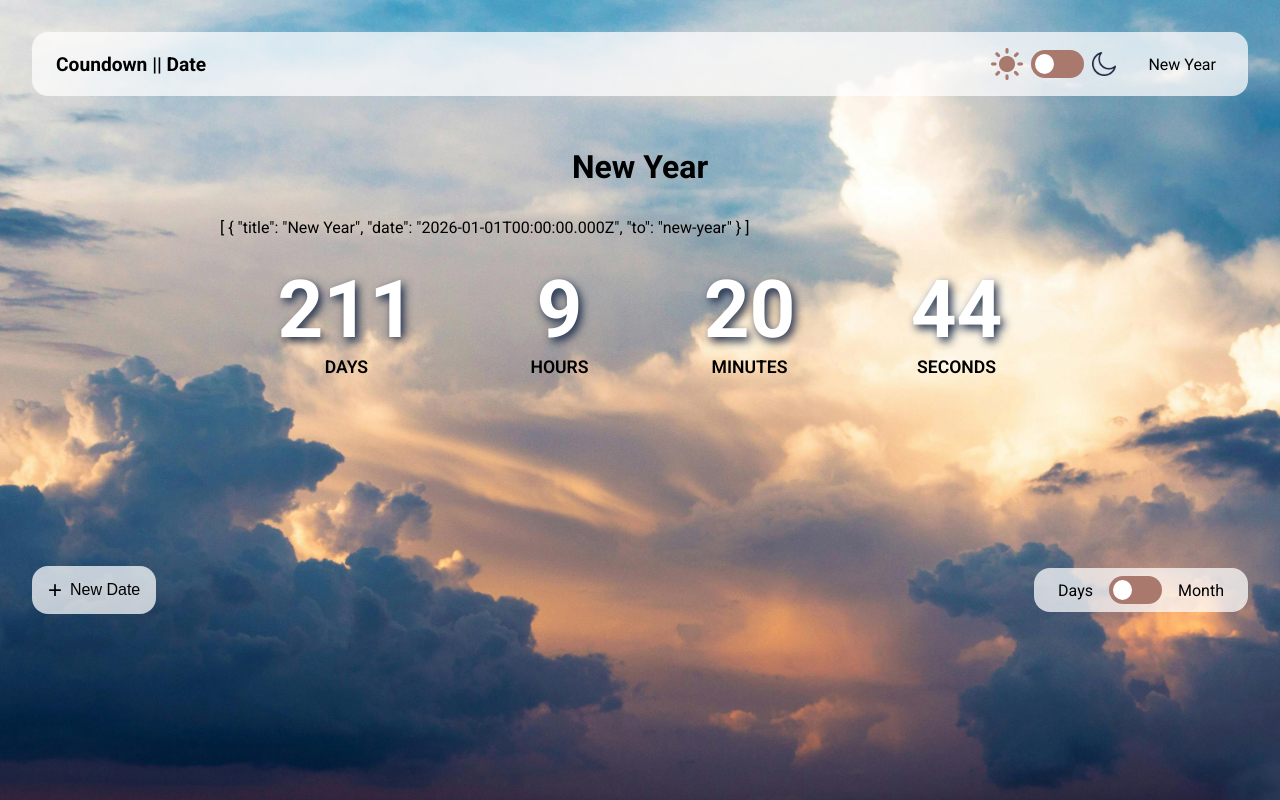
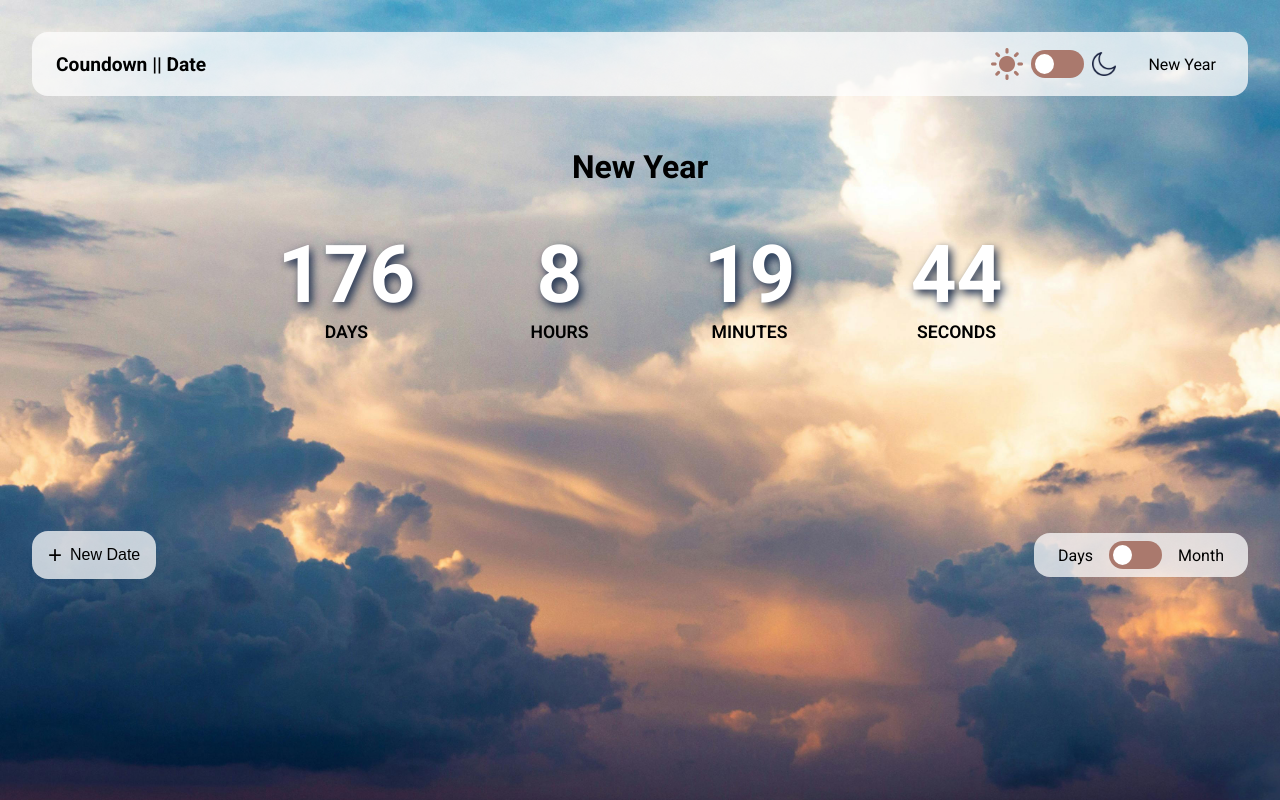
Before and after one commit to Makita7/date-countdown, a Vue app: page /new-year in a window 1280 px wide. Built offline with nearby package versions, Linux system fonts and the light colour scheme.

Commit message:
fixing countdown calculations

```diff
--- a/src/App.vue
+++ b/src/App.vue
@@ -31,11 +31,7 @@ const toggleDialog = () => { dialog.value = !dialog.value };
           <img v-if="!store.isDark"  src="@/assets/icon-moon.png" alt="dark mode off" class="icon moon" />
           <img v-else src="@/assets/icon-moon-filled.png" alt="dark mode on" class="icon moon" />
         </div>
-        <!-- TODO:
-          -make links dynamic to go to the diferent dates
-          -add vueuse localstorage to save dates
-          -make sure that newYear is added only once
-        -->
+        <!-- TODO: add vueuse localstorage to save dates -->
         <RouterLink v-for="date in store.Dates" :key="`${date.title}, ${date.date}`" :to="`/${date.to}`" class="link ml-2">{{date.title}}</RouterLink>
       </nav>
     </header>
--- a/src/components/CountdownCard.vue
+++ b/src/components/CountdownCard.vue
@@ -1,6 +1,6 @@
 
 <script setup lang="ts">
-import { ref, onMounted } from "vue";
+import { ref, onMounted, onUnmounted } from "vue";
 import { useCounterStore } from "@/stores/counter";
 import CountdownSegment from "@/components/CountdownSegment.vue";
 import { useRoute } from "vue-router";
@@ -8,90 +8,87 @@ import { useRoute } from "vue-router";
 const store = useCounterStore();
 const route = useRoute();
 
-// BASE DATA
-let currentDate = ref<Date>();
-let currentMonth = ref(0);
-let currentDay = ref(0);
-let currentHour = ref(0);
-let currentMinutes = ref(0);
-let currentSeconds = ref(0);
+const timeLeft = ref({
+    totalDays: 0,
+    months: 0,
+    days: 0,
+    hours: 0,
+    minutes: 0,
+    seconds: 0,
+});
 
+let thisTitle = ref("");
+let targetDate: Date | null = null;
+let interval: number;
 
-let remainingDays = ref(0);
-let remainingDaysSimple = ref(0);
-let previousDay = ref((new Date).getDate());
+function calculateCountdown(){
+    const now = new Date();
+    if(!targetDate) return;
 
-let thisDate = ref<any[]>([]);
-let thisTitle = ref();
-let month = ref(0);
-let days = ref(0);
-let hours = ref(0);
-let minutes = ref(0);
-let seconds = ref(0);
+    const diffMs = targetDate.getTime() - now.getTime();
 
-function getRemainingDays(){
-    const cumulativeDays = [0, 31, 59, 90, 120, 151, 181, 212, 243, 273, 304, 334, 365];
-    remainingDays.value =  cumulativeDays[currentMonth.value + 1] - days.value;
+    if(diffMs <= 0){
+        timeLeft.value = { totalDays: 0, months: 0, days: 0, hours: 0, minutes: 0, seconds: 0, };
+        clearInterval(interval);
+        return;
+    }
+
+    const { months, days } = getMonthAndDayDiff(now, targetDate);
+
+    const totalSeconds = Math.floor(diffMs / 1000);
+    const totalDays = Math.floor(totalSeconds / (3600 * 24));
+    const hours = Math.floor((totalSeconds % (3600 * 24)) / 3600);
+    const minutes = Math.floor((totalSeconds % 3600) / 60);
+    const seconds = totalSeconds % 60;
+
+    timeLeft.value = { totalDays, months, days, hours, minutes, seconds };
 }
 
-const getData = () => {
-    // get current Date
-    currentDate.value = new Date();
-    if (currentDate.value instanceof Date) {
-        currentMonth.value = currentDate.value.getMonth();
-        currentDay.value = currentDate.value.getDate();
-        currentHour.value = currentDate.value.getHours();
-        currentMinutes.value = currentDate.value.getMinutes();
-        currentSeconds.value = currentDate.value.getSeconds();
-        const daysMonths = [31, 28, 31, 30, 31, 30, 31, 31, 31, 30, 31, 30, 31];
+function getMonthAndDayDiff(from: Date, to: Date) {
+    let years = to.getFullYear() - from.getFullYear();
+    let months = to.getMonth() - from.getMonth() + years * 12;
+    let dateClone = new Date(from);
+    dateClone.setMonth(dateClone.getMonth() + months);
 
-        if(month.value - currentMonth.value > 0){
-            remainingDaysSimple.value = daysMonths[currentMonth.value + 1] - currentDay.value;
-        }
+    let days = Math.round((to.getTime() - dateClone.getTime()) / (1000 * 60 * 60 * 24));
+
+    if (days < 0) {
+        months -= 1;
+        dateClone.setMonth(dateClone.getMonth() - 1);
+        days = Math.round((to.getTime() - dateClone.getTime()) / (1000 * 60 * 60 * 24));
     }
 
-    if (currentDay.value !== previousDay.value) {
-        previousDay.value = currentDay.value;
-        getRemainingDays();
-    }
-
-
-    // getting data from saved Date
-    thisDate.value = store.Dates.filter(d => `/${d.to}` === route.path);
-    thisTitle.value = store.Dates.filter(d => `/${d.to}` === route.path)[0].title;
-    month.value = thisDate.value[0].date.getMonth();
-    days.value = thisDate.value[0].date.getDate();
-    hours.value = thisDate.value[0].date.getHours();
-    minutes.value = thisDate.value[0].date.getMinutes();
-    seconds.value = thisDate.value[0].date.getSeconds();
-
+    return { months, days };
 }
 
 
 onMounted(() => {
-    getData();
-    getRemainingDays();
+    const match = store.Dates.find(d => `/${d.to}` === route.path);
 
-    setInterval(() => {
-        getData();
-    }, 1000);
+    if(match){
+        targetDate = new Date(match.date);
+        thisTitle.value = match.title;
+        calculateCountdown();
+        interval = setInterval(calculateCountdown, 1000);
+    }
+})
 
-});
-
+onUnmounted(() => {
+    clearInterval(interval);
+})
 
 </script>
 
 <template>
     <div class="countdown-box" :class="{dark: store.isDark}">
         <h1 class="text-center mt-2 mb-2">{{ thisTitle }}</h1>
-        {{ thisDate }}
         <main class="d-flex justify-center mt-1">
-            <CountdownSegment v-if="store.monthMode" data-test="months" label="months" :number="month - currentMonth" />
-            <CountdownSegment v-if="store.monthMode" data-test="days" label="days" :number="remainingDaysSimple" />
-            <CountdownSegment v-else data-test="days" label="days" :number="remainingDays" />
-            <CountdownSegment data-test="hours" label="hours" :number="(24 - currentHour) % 24" />
-            <CountdownSegment data-test="minutes" label="minutes" :number="(60 - currentMinutes) % 60" />
-            <CountdownSegment data-test="seconds" label="seconds" :number="(60 - currentSeconds) % 60" />
+            <CountdownSegment v-if="store.monthMode" data-test="months" label="months" :number="timeLeft.months" />
+            <CountdownSegment v-if="store.monthMode" data-test="days" label="days" :number="timeLeft.days" />
+            <CountdownSegment v-else data-test="days" label="days" :number="timeLeft.totalDays" />
+            <CountdownSegment data-test="hours" label="hours" :number="timeLeft.hours" />
+            <CountdownSegment data-test="minutes" label="minutes" :number="timeLeft.minutes" />
+            <CountdownSegment data-test="seconds" label="seconds" :number="timeLeft.seconds" />
         </main>
     </div>
 </template>
```
